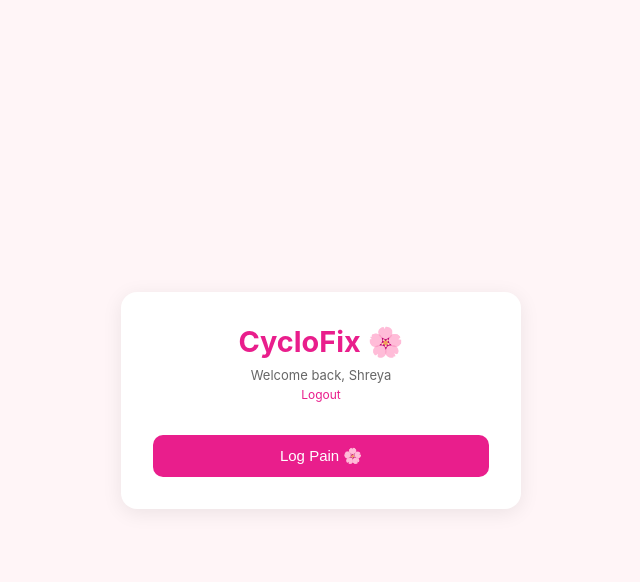
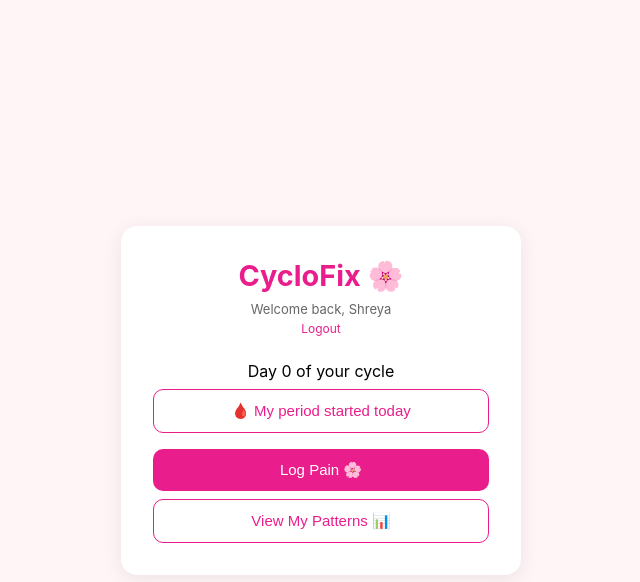
Before and after one commit to shreyastar927-afk/Cyclofix, a Flask app: page / in a window 1280 px wide. Shown: the top 582 px of the page, without its empty margins (319-959 px from the left). Run offline with Flask 3, Linux system fonts and the light colour scheme; a user stored in the database is signed in.

Commit message:
Add period start button — cycle day resets correctly

```diff
--- a/app.py
+++ b/app.py
@@ -22,7 +22,12 @@
 @app.route('/')
 @login_required
 def home():
-    return render_template('base.html', user=current_user)
+    today = date.today()
+    if current_user.last_period_start:
+        current_day = (today - current_user.last_period_start).days + 1
+    else:
+        current_day = 1
+    return render_template('base.html', user=current_user, current_day=current_day)
 
 @app.route('/signup', methods=['GET', 'POST'])
 def signup():
@@ -242,6 +247,20 @@
         avg_pain=avg_pain,
         worst_day=worst_day
     )
+@app.route('/period_started', methods=['POST'])
+@login_required
+def period_started():
+    today = date.today()
+    current_user.last_period_start = today
+
+    # Calculate cycle length from previous cycle if we have data
+    if current_user.last_period_start:
+        days_since = (today - current_user.last_period_start).days
+        if 20 <= days_since <= 45:  # reasonable cycle length range
+            current_user.cycle_length = days_since
+
+    db.session.commit()
+    return redirect(url_for('home'))
 if __name__ == '__main__':
     with app.app_context():
         db.create_all()
--- a/templates/base.html
+++ b/templates/base.html
@@ -13,10 +13,39 @@
             <p>Welcome back, {{ user.name }}</p>
             <a href="/logout">Logout</a>
         </header>
+
         <main>
+    <div class="cycle-status">
+        <div class="cycle-day-display">
+            Day {{ current_day }} of your cycle
+        </div>
+        {% if current_day > user.cycle_length %}
+        <div class="cycle-alert">
+            Your period may be due — did it start?
+        </div>
+        {% endif %}
+    </div>
+
+    <button onclick="periodStarted()"
+            style="background:white;color:#e91e8c;border:1.5px solid #e91e8c;margin-bottom:8px">
+        🩸 My period started today
+    </button>
     <a href="/log"><button>Log Pain 🌸</button></a>
+    <a href="/patterns"><button style="background:white;color:#e91e8c;border:1.5px solid #e91e8c;margin-top:8px">
+        View My Patterns 📊
+    </button></a>
 </main>
 
+<script>
+function periodStarted() {
+    if (confirm('Mark today as the start of your new cycle?')) {
+        fetch('/period_started', {
+            method: 'POST',
+            headers: {'Content-Type': 'application/x-www-form-urlencoded'}
+        }).then(r => { if(r.redirected) window.location.href = r.url; });
+    }
+}
+</script>
     </div>
 </body>
 </html>
```
Also changed, not shown: instance/cyclofix.db.
